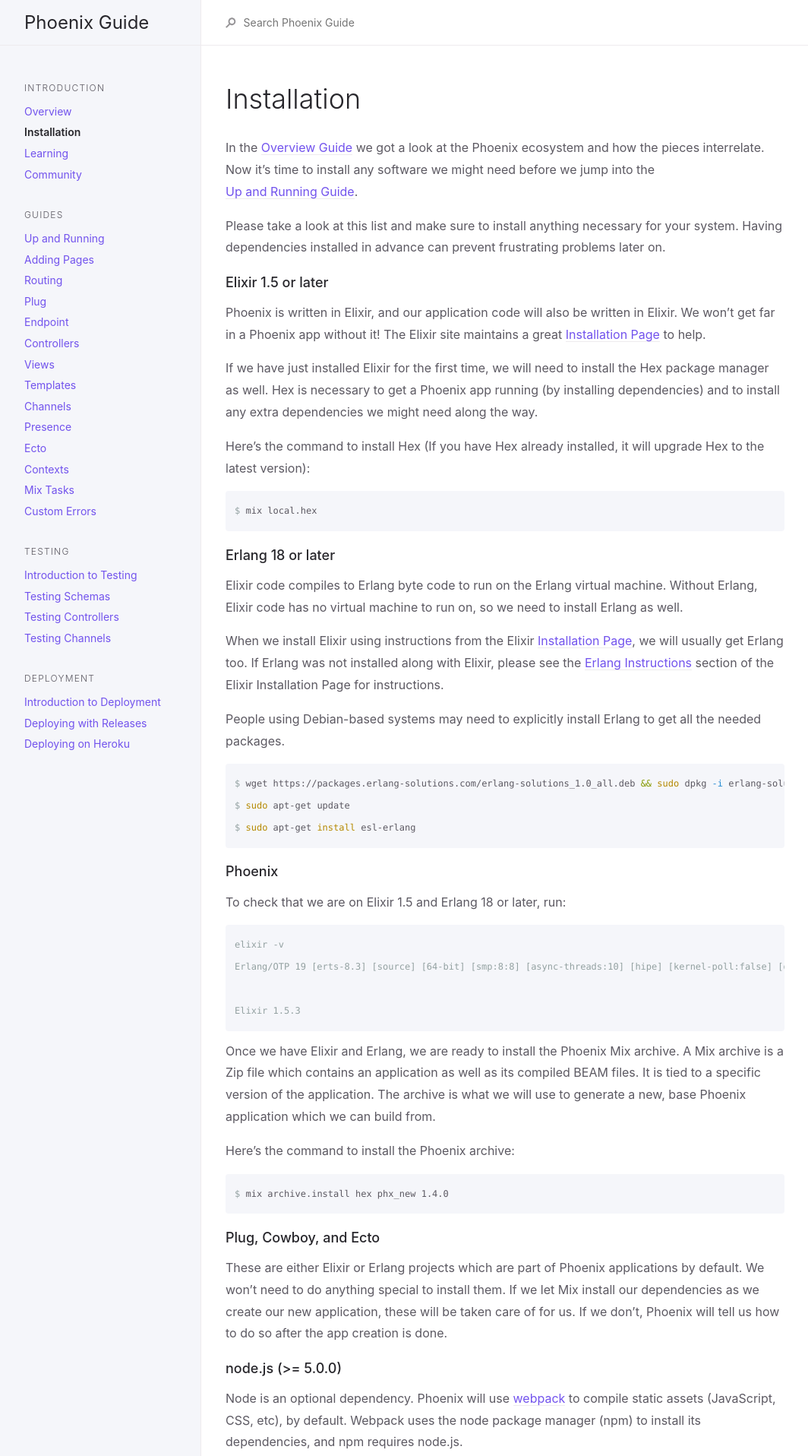
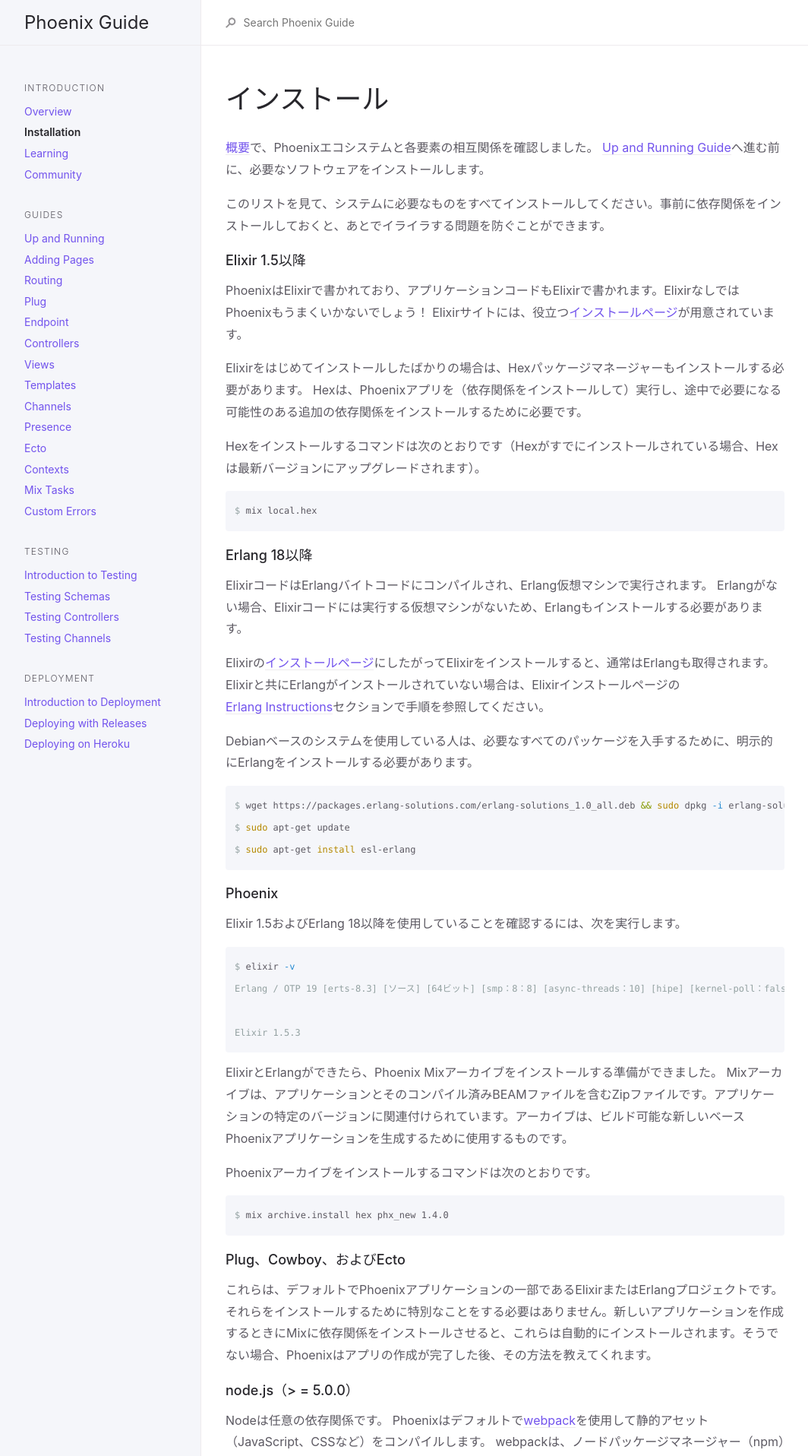
Before and after one commit to fukuoka-ex/phoenix-guide-ja, a Jekyll site: the page built from guides/1.4/introduction/installation.md, in a window 1280 px wide. Shown: the top 1916 px of the page at 76% size, without its empty margins (107-1171 px from the left). Built offline with Jekyll 4.4.1, drawn with Linux system fonts in a browser that asks for light colours; some of the changed text lies outside the part shown.

Commit message:
translate installation

````diff
--- a/guides/1.4/introduction/installation.md
+++ b/guides/1.4/introduction/installation.md
@@ -5,31 +5,32 @@ title: Installation
 nav_order: 2
 hash: 294d15235b4e2c707eac11f3e121ca3f843e4251
 ---
-# Installation
 
-In the [Overview Guide](overview.html) we got a look at the Phoenix ecosystem and how the pieces interrelate. Now it's time to install any software we might need before we jump into the [Up and Running Guide](up_and_running.html).
+# インストール
 
-Please take a look at this list and make sure to install anything necessary for your system. Having dependencies installed in advance can prevent frustrating problems later on.
+[概要](overview.html)で、Phoenixエコシステムと各要素の相互関係を確認しました。 [Up and Running Guide](../up_and_running.html)へ進む前に、必要なソフトウェアをインストールします。
 
-### Elixir 1.5 or later
+このリストを見て、システムに必要なものをすべてインストールしてください。事前に依存関係をインストールしておくと、あとでイライラする問題を防ぐことができます。
 
-Phoenix is written in Elixir, and our application code will also be written in Elixir. We won't get far in a Phoenix app without it! The Elixir site maintains a great [Installation Page](https://elixir-lang.org/install.html) to help.
+### Elixir 1.5以降
 
-If we have just installed Elixir for the first time, we will need to install the Hex package manager as well. Hex is necessary to get a Phoenix app running (by installing dependencies) and to install any extra dependencies we might need along the way.
+PhoenixはElixirで書かれており、アプリケーションコードもElixirで書かれます。ElixirなしではPhoenixもうまくいかないでしょう！ Elixirサイトには、役立つ[インストールページ](https://elixir-lang.org/install.html)が用意されています。
 
-Here's the command to install Hex (If you have Hex already installed, it will upgrade Hex to the latest version):
+Elixirをはじめてインストールしたばかりの場合は、Hexパッケージマネージャーもインストールする必要があります。 Hexは、Phoenixアプリを（依存関係をインストールして）実行し、途中で必要になる可能性のある追加の依存関係をインストールするために必要です。
+
+Hexをインストールするコマンドは次のとおりです（Hexがすでにインストールされている場合、Hexは最新バージョンにアップグレードされます）。
 
 ```console
 $ mix local.hex
 ```
 
-### Erlang 18 or later
+### Erlang 18以降
 
-Elixir code compiles to Erlang byte code to run on the Erlang virtual machine. Without Erlang, Elixir code has no virtual machine to run on, so we need to install Erlang as well.
+ElixirコードはErlangバイトコードにコンパイルされ、Erlang仮想マシンで実行されます。 Erlangがない場合、Elixirコードには実行する仮想マシンがないため、Erlangもインストールする必要があります。
 
-When we install Elixir using instructions from the Elixir [Installation Page](https://elixir-lang.org/install.html),  we will usually get Erlang too. If Erlang was not installed along with Elixir, please see the [Erlang Instructions](https://elixir-lang.org/install.html#installing-erlang) section of the Elixir Installation Page for instructions.
+Elixirの[インストールページ](https://elixir-lang.org/install.html)にしたがってElixirをインストールすると、通常はErlangも取得されます。 Elixirと共にErlangがインストールされていない場合は、Elixirインストールページの[Erlang Instructions](https://elixir-lang.org/install.html#installing-erlang)セクションで手順を参照してください。
 
-People using Debian-based systems may need to explicitly install Erlang to get all the needed packages.
+Debianベースのシステムを使用している人は、必要なすべてのパッケージを入手するために、明示的にErlangをインストールする必要があります。
 
 ```console
 $ wget https://packages.erlang-solutions.com/erlang-solutions_1.0_all.deb && sudo dpkg -i erlang-solutions_1.0_all.deb
@@ -39,70 +40,70 @@ $ sudo apt-get install esl-erlang
 
 ### Phoenix
 
-To check that we are on Elixir 1.5 and Erlang 18 or later, run:
+Elixir 1.5およびErlang 18以降を使用していることを確認するには、次を実行します。
 ```console
-elixir -v
-Erlang/OTP 19 [erts-8.3] [source] [64-bit] [smp:8:8] [async-threads:10] [hipe] [kernel-poll:false] [dtrace]
+$ elixir -v
+Erlang / OTP 19 [erts-8.3] [ソース] [64ビット] [smp：8：8] [async-threads：10] [hipe] [kernel-poll：false] [dtrace]
 
 Elixir 1.5.3
 ```
 
-Once we have Elixir and Erlang, we are ready to install the Phoenix Mix archive. A Mix archive is a Zip file which contains an application as well as its compiled BEAM files. It is tied to a specific version of the application. The archive is what we will use to generate a new, base Phoenix application which we can build from.
+ElixirとErlangができたら、Phoenix Mixアーカイブをインストールする準備ができました。 Mixアーカイブは、アプリケーションとそのコンパイル済みBEAMファイルを含むZipファイルです。アプリケーションの特定のバージョンに関連付けられています。アーカイブは、ビルド可能な新しいベースPhoenixアプリケーションを生成するために使用するものです。
 
-Here's the command to install the Phoenix archive:
+Phoenixアーカイブをインストールするコマンドは次のとおりです。
 
 ```console
 $ mix archive.install hex phx_new 1.4.0
 ```
 
-### Plug, Cowboy, and Ecto
+### Plug、Cowboy、およびEcto
 
-These are either Elixir or Erlang projects which are part of Phoenix applications by default. We won't need to do anything special to install them. If we let Mix install our dependencies as we create our new application, these will be taken care of for us. If we don't, Phoenix will tell us how to do so after the app creation is done.
+これらは、デフォルトでPhoenixアプリケーションの一部であるElixirまたはErlangプロジェクトです。それらをインストールするために特別なことをする必要はありません。新しいアプリケーションを作成するときにMixに依存関係をインストールさせると、これらは自動的にインストールされます。そうでない場合、Phoenixはアプリの作成が完了した後、その方法を教えてくれます。
 
-### node.js (>= 5.0.0)
+### node.js（> = 5.0.0）
 
-Node is an optional dependency. Phoenix will use [webpack](https://webpack.js.org/) to compile static assets (JavaScript, CSS, etc), by default. Webpack uses the node package manager (npm) to install its dependencies, and npm requires node.js.
+Nodeは任意の依存関係です。 Phoenixはデフォルトで[webpack](https://webpack.js.org/)を使用して静的アセット（JavaScript、CSSなど）をコンパイルします。 webpackは、ノードパッケージマネージャー（npm）を使用して依存関係をインストールします。npmにはnode.jsが必要です。
 
-If we don't have any static assets, or we want to use another build tool, we can pass the `--no-webpack` flag when creating a new application and node won't be required at all.
+静的アセットがない場合、または別のビルドツールを使用する場合、新しいアプリケーションを作成するときに `--no-webpack`フラグを渡すことができ、ノードは不要です。
 
-We can get node.js from the [download page](https://nodejs.org/en/download/). When selecting a package to download, it's important to note that Phoenix requires version 5.0.0 or greater.
+node.jsは[ダウンロードページ](https://nodejs.org/en/download/)から取得できます。ダウンロードするパッケージを選択する場合、Phoenixにはバージョン5.0.0以降が必要であることに注意してください。
 
-Mac OS X users can also install node.js via [homebrew](https://brew.sh/).
+Mac OS Xユーザーは、[homebrew](https://brew.sh/)を介してnode.jsをインストールすることもできます。
 
-Note: io.js, which is an npm compatible platform originally based on Node.js, is not known to work with Phoenix.
+注：Node.jsを元にしたnpm互換プラットフォームであるio.jsは、Phoenixで動作するかは不明です。
 
-Debian/Ubuntu users might see an error that looks like this:
+Debian/Ubuntuユーザーには、次のようなエラーが表示される場合があります。
 ```console
 sh: 1: node: not found
 npm WARN This failure might be due to the use of legacy binary "node"
 ```
-This is due to Debian having conflicting binaries for node: [discussion on stackoverflow](http://stackoverflow.com/questions/21168141/can-not-install-packages-using-node-package-manager-in-ubuntu)
+これは、Debianがノードの競合するバイナリを持っているためです：[stackoverflowについての議論](http://stackoverflow.com/questions/21168141/can-not-install-packages-using-node-package-manager-in-ubuntu)
 
-There are two options to fix this problem, either:
-- install nodejs-legacy:
+この問題を解決するには、次の2つのオプションがあります。
+- nodejs-legacyをインストールする
 ```console
 $ apt-get install nodejs-legacy
 ```
-or
-- create a symlink
+または
+- シンボリックリンクを作成する
 ```console
 $ ln -s /usr/bin/nodejs /usr/bin/node
 ```
 
 ### PostgreSQL
 
-PostgreSQL is a relational database server. Phoenix configures applications to use it by default, but we can switch to MySQL by passing the `--database mysql` flag when creating a new application.
+PostgreSQLはリレーショナルデータベースサーバーです。 Phoenixはデフォルトでそれを使用するようにアプリケーションを設定しますが、新しいアプリケーションを作成するときに `--database mysql`フラグを渡すことでMySQLに切り替えることができます。
 
-When we work with Ecto schemas in these guides, we will use PostgreSQL and the Postgrex adapter for it. In order to follow along with the examples, we should install PostgreSQL and start the server. The PostgreSQL wiki has [installation guides](https://wiki.postgresql.org/wiki/Detailed_installation_guides) for a number of different systems.
+これらのガイドでEctoスキーマを使用する場合、PostgreSQLおよびPostgrexアダプターを使用します。例に沿って進むには、PostgreSQLをインストールしてサーバーを起動する必要があります。 PostgreSQL wikiには、さまざまなシステム用の[インストールガイド](https://wiki.postgresql.org/wiki/Detailed_installation_guides)があります。
 
-Postgrex is a direct Phoenix dependency, and it will be automatically installed along with the rest of our dependencies as we start building our app.
+Postgrexは、Phoenixの直接的な依存関係であり、アプリのビルドを開始すると、残りの依存関係とともに自動的にインストールされます。
 
-### inotify-tools (for linux users)
+### inotify-tools（Linuxユーザー向け）
 
-This is a Linux-only filesystem watcher that Phoenix uses for live code reloading. (Mac OS X or Windows users can safely ignore it.)
+これは、Phoenixがライブコードリロードに使用するLinux専用のファイルシステムウォッチャーです。（Mac OS XまたはWindowsユーザーは安全に無視できます。）
 
-Linux users need to install this dependency. Please consult the [inotify-tools wiki](https://github.com/rvoicilas/inotify-tools/wiki) for distribution-specific installation instructions.
+Linuxユーザーは、この依存関係をインストールする必要があります。ディストリビューション固有のインストール手順については、[inotify-tools wiki](https://github.com/rvoicilas/inotify-tools/wiki)を参照してください。
 
-### Our First Phoenix Application
+### 最初のPhoenixアプリケーション
 
-Now that we have everything installed, let's create our first Phoenix application and get [up and running](up_and_running.html).
+すべてのインストールが完了したので、最初のPhoenixアプリケーションを作成して[up and running](../up_and_running.html)に進みましょう。
````
